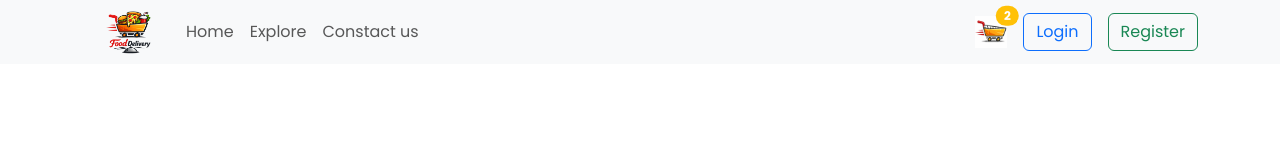
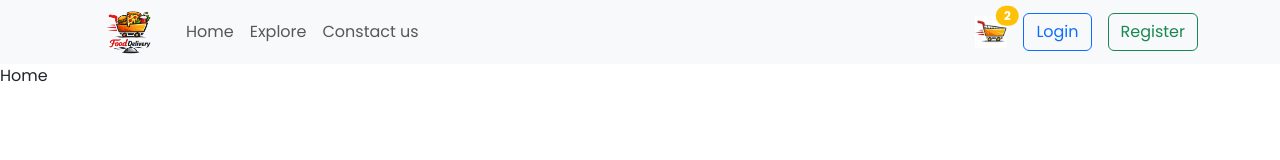
Before and after one commit to nishant22-07/food-delivery-application-frontend, a React app in the folder foodies/: page / in a window 1280 px wide. Shown: the top 160 px of the page. Built offline with nearby package versions, Linux system fonts and the light colour scheme; the HTML template or start-up script is replaced by a standard one.

Commit message:
add routing with React Router for Home, ExploreFood, and Contact pages

```diff
--- a/foodies/src/App.jsx
+++ b/foodies/src/App.jsx
@@ -1,10 +1,22 @@
 import React from 'react';
 import Menubar from './components/Menubar/Menubar';
+import {Route, Routes} from "react-router-dom";
+import Home from "./pages/Home/Home.jsx";
+import ExploreFood from "./pages/ExploreFood/ExploreFood.jsx";
+import Contact from "./pages/Contact/Contact.jsx";
+
+
 
 const App = () => {
   return (
     <div>
       <Menubar></Menubar>
+        <Routes>
+          <Route path="/" element={<Home/>} />
+            <Route path="/explore" element={<ExploreFood/>} />
+            <Route path="/contact" element={<Contact/>} />
+
+        </Routes>
     </div>
   )
 }
```
